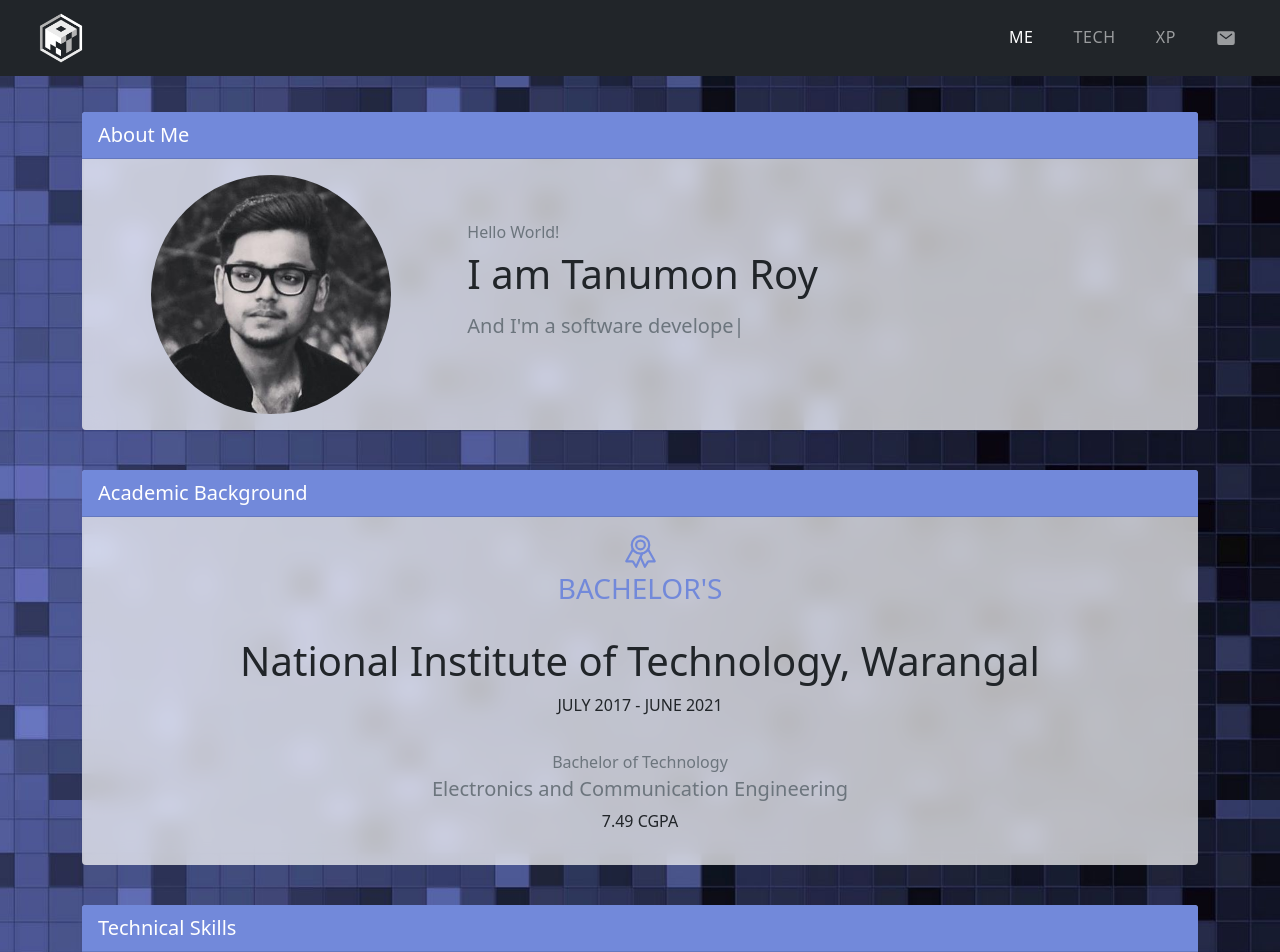
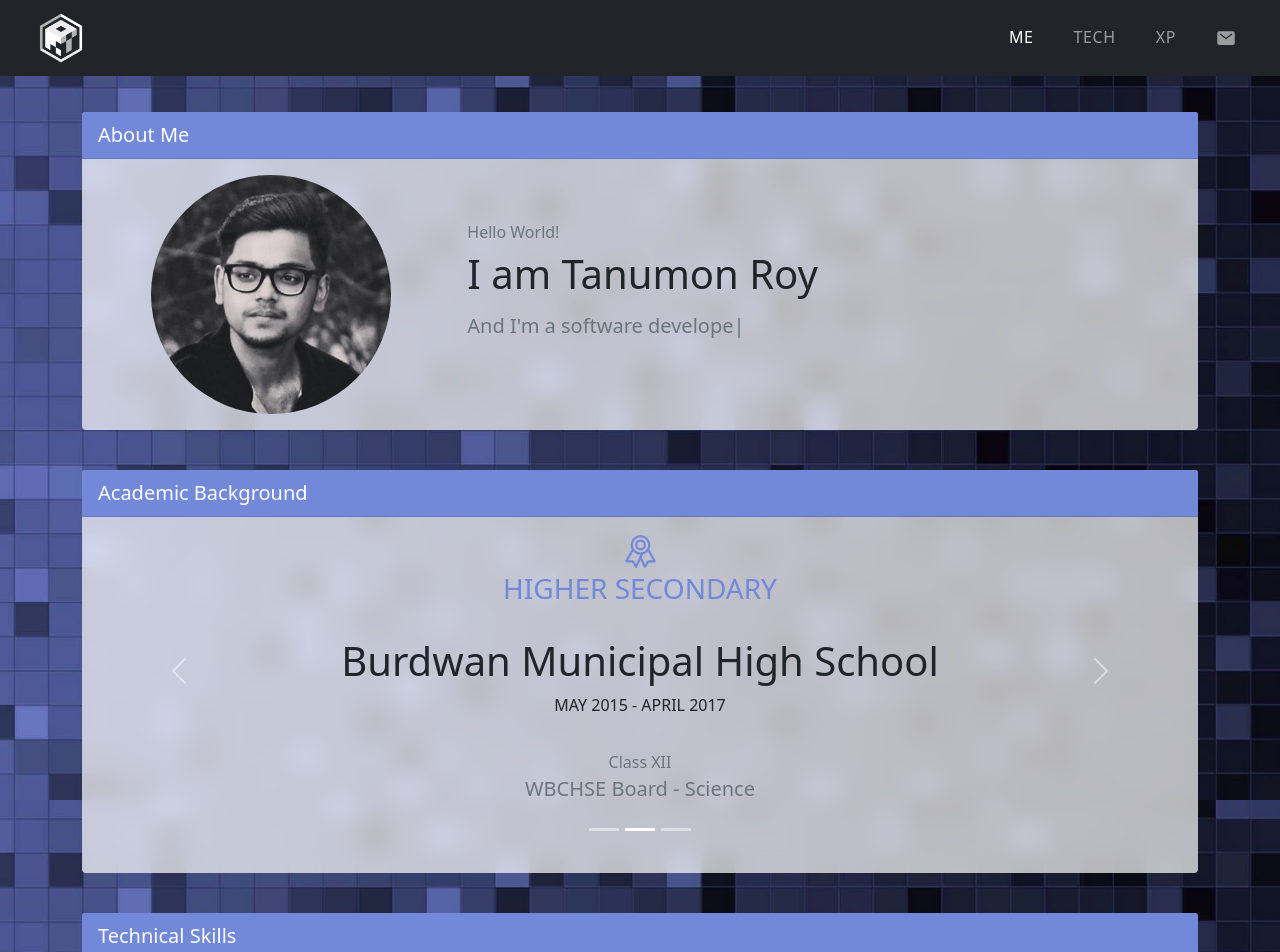
Before and after one commit to t-ROY-coder/portfolio-website, a React (Create React App) app: page / in a window 1280 px wide. Shown: the top 952 px of the page. Built offline with nearby package versions, Linux system fonts and the light colour scheme.

Commit message:
added education carousel

```diff
--- a/src/App.css
+++ b/src/App.css
@@ -158,3 +158,12 @@ h3 {
 .skills-container .section-text {
   text-align: left;
 }
+
+/***** EDUCATION *****/
+.edu-section .card {
+  padding-bottom: 3rem;
+}
+
+.edu-section .carousel-indicators {
+  margin-bottom: -2rem;
+}
--- /dev/null
+++ b/src/assets/AcadList.js
@@ -0,0 +1,26 @@
+export const AcadList = [
+  {
+    key: 0,
+    title: "Bachelor's",
+    subtitle: "National Institute of Technology, Warangal",
+    time: "July 2017 - June 2021",
+    degree: "Bachelor of Technology",
+    major: "Electronics and Communication Engineering",
+  },
+  {
+    key: 1,
+    title: "Higher Secondary",
+    subtitle: "Burdwan Municipal High School",
+    time: "May 2015 - April 2017",
+    degree: "Class XII",
+    major: "WBCHSE Board - Science",
+  },
+  {
+    key: 2,
+    title: "Secondary",
+    subtitle: "St. Xavier's School, Burdwan",
+    time: "April 2007 - May 2015",
+    degree: "Class X",
+    major: "ICSE Board",
+  },
+];
--- a/src/components/Education.js
+++ b/src/components/Education.js
@@ -1,13 +1,14 @@
 import React from "react";
+import { AcadList } from "../assets/AcadList";
 
 function Education() {
   return (
     <>
-      <div className="container">
+      <div className="container edu-section">
         <div class="card">
           <div class="card-header">Academic Background</div>
           <div class="card-body section-container">
-            <div className="row">
+            {/* <div className="row">
               <h3 class="card-title section-title">
                 <ion-icon name="ribbon-outline"></ion-icon>
                 <br />
@@ -24,8 +25,124 @@ function Education() {
                 <h5 class="card-subtitle mb-2 text-muted">
                   Electronics and Communication Engineering
                 </h5>
-                <p>7.49 CGPA</p>
               </div>
+            </div> */}
+            <div
+              id="carouselExampleIndicators"
+              class="carousel slide"
+              data-bs-ride="carousel"
+            >
+              <div class="carousel-indicators">
+                <button
+                  type="button"
+                  data-bs-target="#carouselExampleIndicators"
+                  data-bs-slide-to="0"
+                  class="active"
+                  aria-current="true"
+                  aria-label="Slide 1"
+                ></button>
+                <button
+                  type="button"
+                  data-bs-target="#carouselExampleIndicators"
+                  data-bs-slide-to="1"
+                  aria-label="Slide 2"
+                ></button>
+                <button
+                  type="button"
+                  data-bs-target="#carouselExampleIndicators"
+                  data-bs-slide-to="2"
+                  aria-label="Slide 3"
+                ></button>
+              </div>
+              <div class="carousel-inner">
+                <div class="carousel-item active">
+                  <div className="row">
+                    <h3 class="card-title section-title">
+                      <ion-icon name="ribbon-outline"></ion-icon>
+                      <br />
+                      {AcadList[0].title}
+                    </h3>
+                    <div className="section-subtitle">
+                      <h1>{AcadList[0].subtitle}</h1>
+                      <p>{AcadList[0].time}</p>
+                    </div>
+                    <div className="section-text">
+                      <h6 class="card-subtitle mb-2 text-muted">
+                        {AcadList[0].degree}
+                      </h6>
+                      <h5 class="card-subtitle mb-2 text-muted">
+                        {AcadList[0].major}
+                      </h5>
+                    </div>
+                  </div>
+                </div>
+                <div class="carousel-item">
+                  <div className="row">
+                    <h3 class="card-title section-title">
+                      <ion-icon name="ribbon-outline"></ion-icon>
+                      <br />
+                      {AcadList[1].title}
+                    </h3>
+                    <div className="section-subtitle">
+                      <h1>{AcadList[1].subtitle}</h1>
+                      <p>{AcadList[1].time}</p>
+                    </div>
+                    <div className="section-text">
+                      <h6 class="card-subtitle mb-2 text-muted">
+                        {AcadList[1].degree}
+                      </h6>
+                      <h5 class="card-subtitle mb-2 text-muted">
+                        {AcadList[1].major}
+                      </h5>
+                    </div>
+                  </div>
+                </div>
+                <div class="carousel-item">
+                  <div className="row">
+                    <h3 class="card-title section-title">
+                      <ion-icon name="ribbon-outline"></ion-icon>
+                      <br />
+                      {AcadList[2].title}
+                    </h3>
+                    <div className="section-subtitle">
+                      <h1>{AcadList[2].subtitle}</h1>
+                      <p>{AcadList[2].time}</p>
+                    </div>
+                    <div className="section-text">
+                      <h6 class="card-subtitle mb-2 text-muted">
+                        {AcadList[2].degree}
+                      </h6>
+                      <h5 class="card-subtitle mb-2 text-muted">
+                        {AcadList[2].major}
+                      </h5>
+                    </div>
+                  </div>
+                </div>
+              </div>
+              <button
+                class="carousel-control-prev"
+                type="button"
+                data-bs-target="#carouselExampleIndicators"
+                data-bs-slide="prev"
+              >
+                <span
+                  class="carousel-control-prev-icon"
+                  aria-hidden="true"
+                ></span>
+                <span class="visually-hidden">Previous</span>
+              </button>
+              <button
+                class="carousel-control-next"
+                type="button"
+                data-bs-target="#carouselExampleIndicators"
+                data-bs-slide="next"
+              >
+                <span
+                  class="carousel-control-next-icon"
+                  aria-hidden="true"
+                ></span>
+                <span class="visually-hidden">Next</span>
+              </button>
             </div>
           </div>
         </div>
--- a/src/components/Skills.js
+++ b/src/components/Skills.js
@@ -19,7 +19,7 @@ function Skills() {
                   <ul>
                     {SkillsData.languages.map((e, i) => {
                       return (
-                        <li>
+                        <li key={i}>
                           <p>{e}</p>
                         </li>
                       );
```
